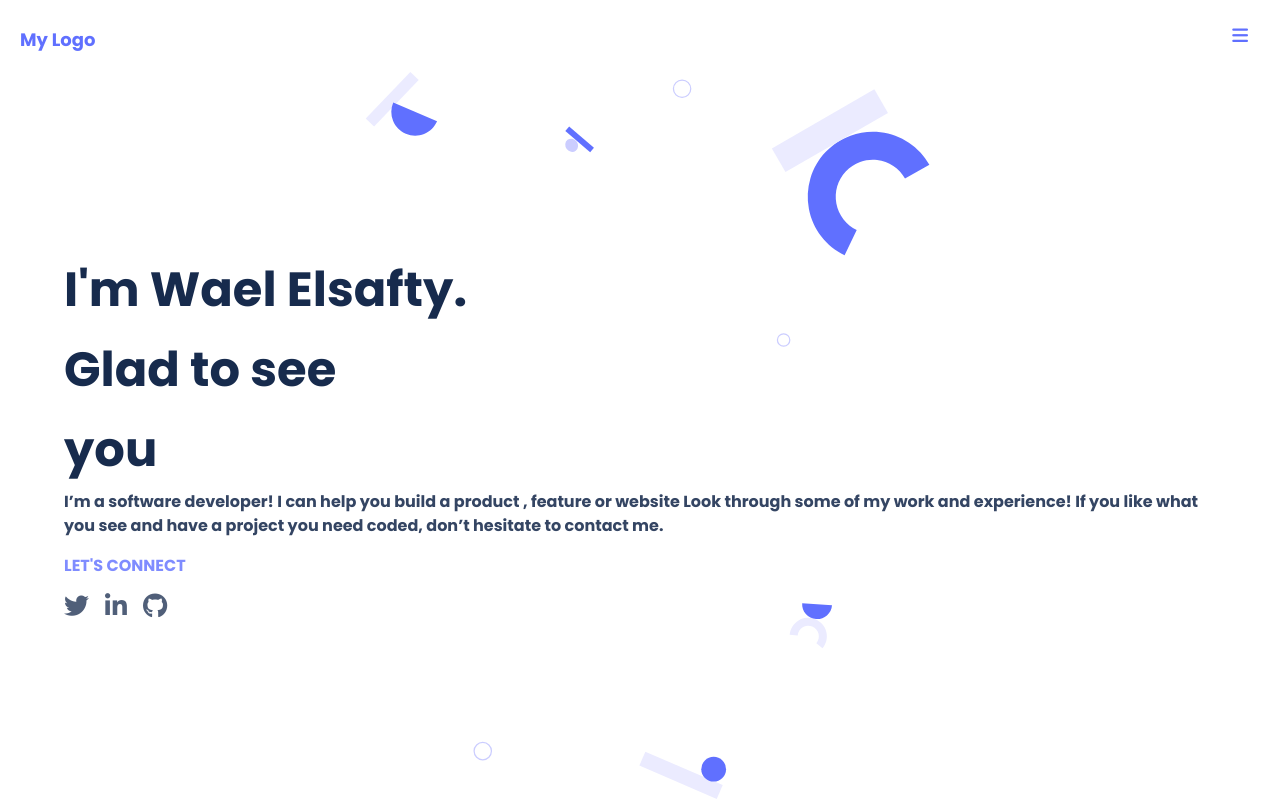
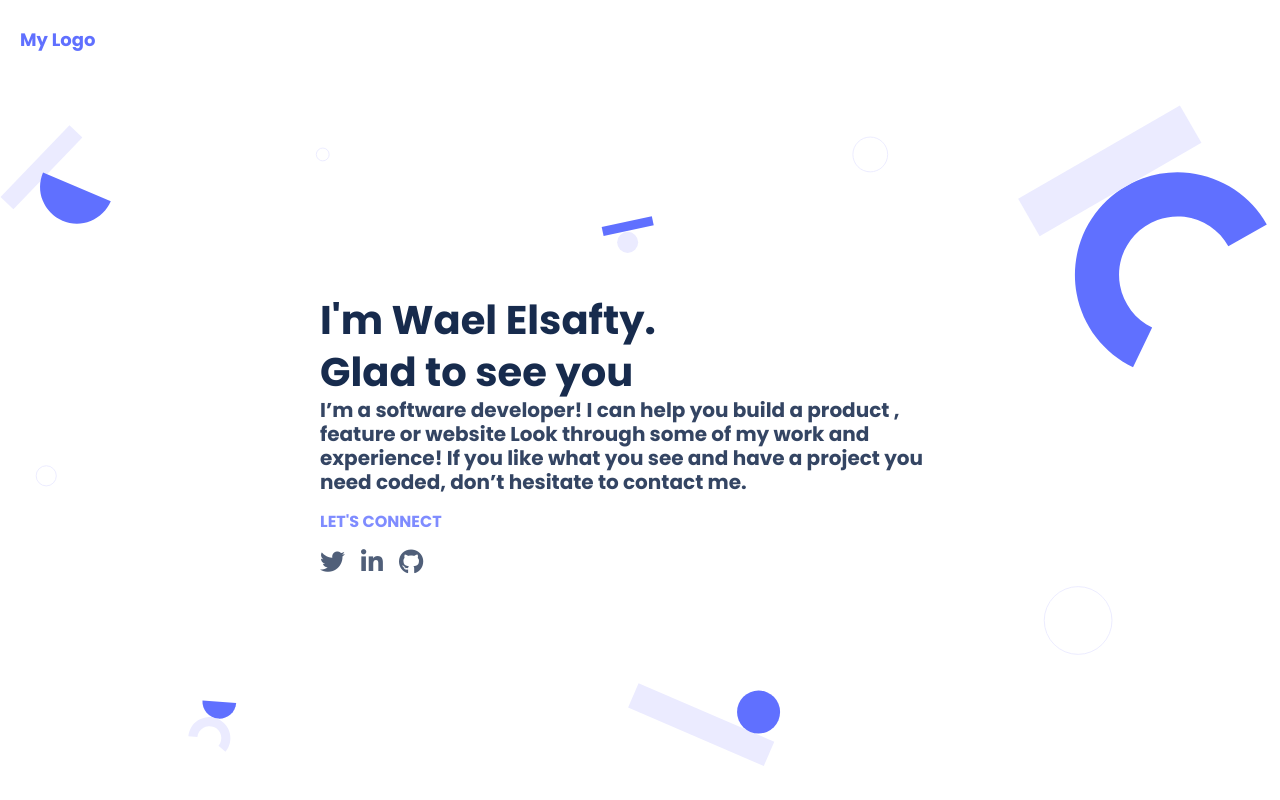
Before and after one commit to waelelsafty07/Portfolio, a plain HTML site: page index.html in a window 1280 px wide. Drawn offline with Linux system fonts and the light colour scheme.

Commit message:
add navbar and header desktop screen 768px

```diff
--- a/styles.css
+++ b/styles.css
@@ -137,3 +137,39 @@ header {
     font-size: 16px;
   }
 }
+
+@media screen and (min-width: 768px) {
+  .intro {
+    background-image: url("/images/Header\ bg.svg");
+    background-repeat: no-repeat;
+    background-position: center;
+    background-size: 100% 100%;
+    width: 100%;
+  }
+  .navbar {
+    display: flex;
+    justify-content: space-between;
+  }
+  .navbar .navbar-btn {
+    display: none;
+  }
+  .intro .container {
+    width: 50%;
+  }
+
+  .intro .heading h1 {
+    font-size: 40px;
+    line-height: 52px;
+  }
+  .intro .heading h1 span::before {
+    content: "\A";
+    white-space: normal;
+  }
+  .intro .bio p {
+    font-size: 20px;
+  }
+
+  .intro .connect .connect-title p {
+    font-size: 16px;
+  }
+}
```
